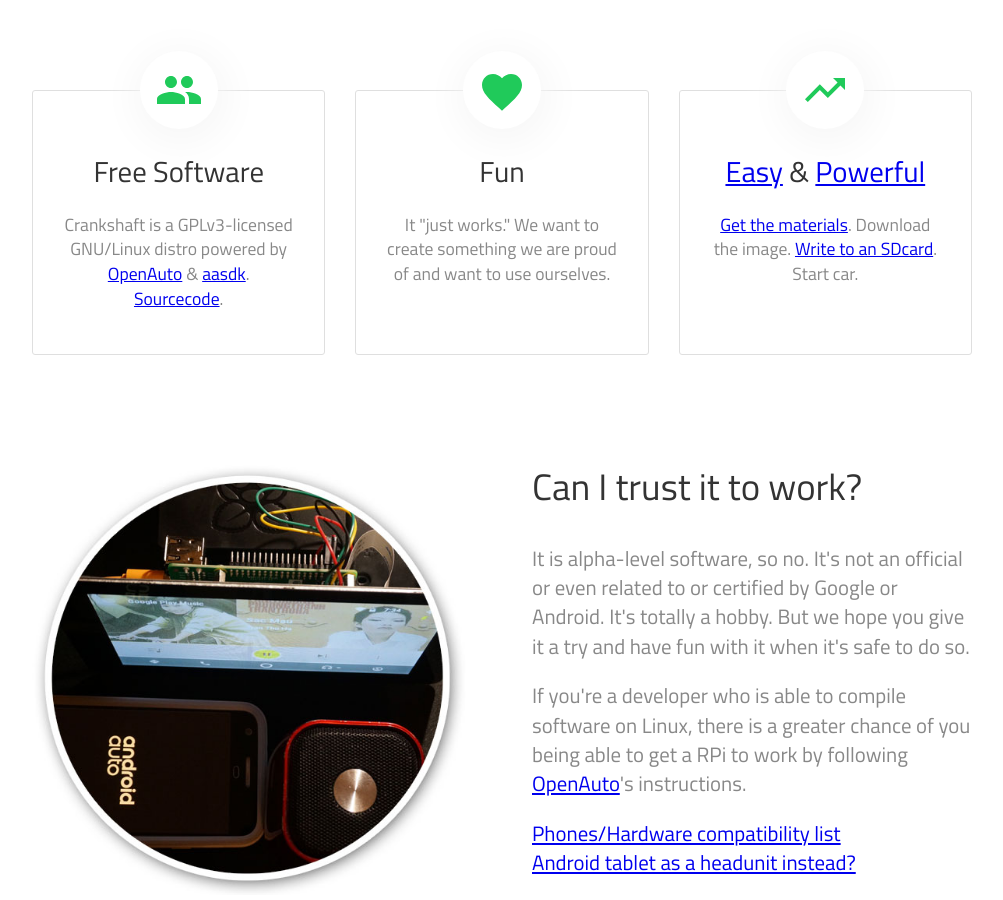
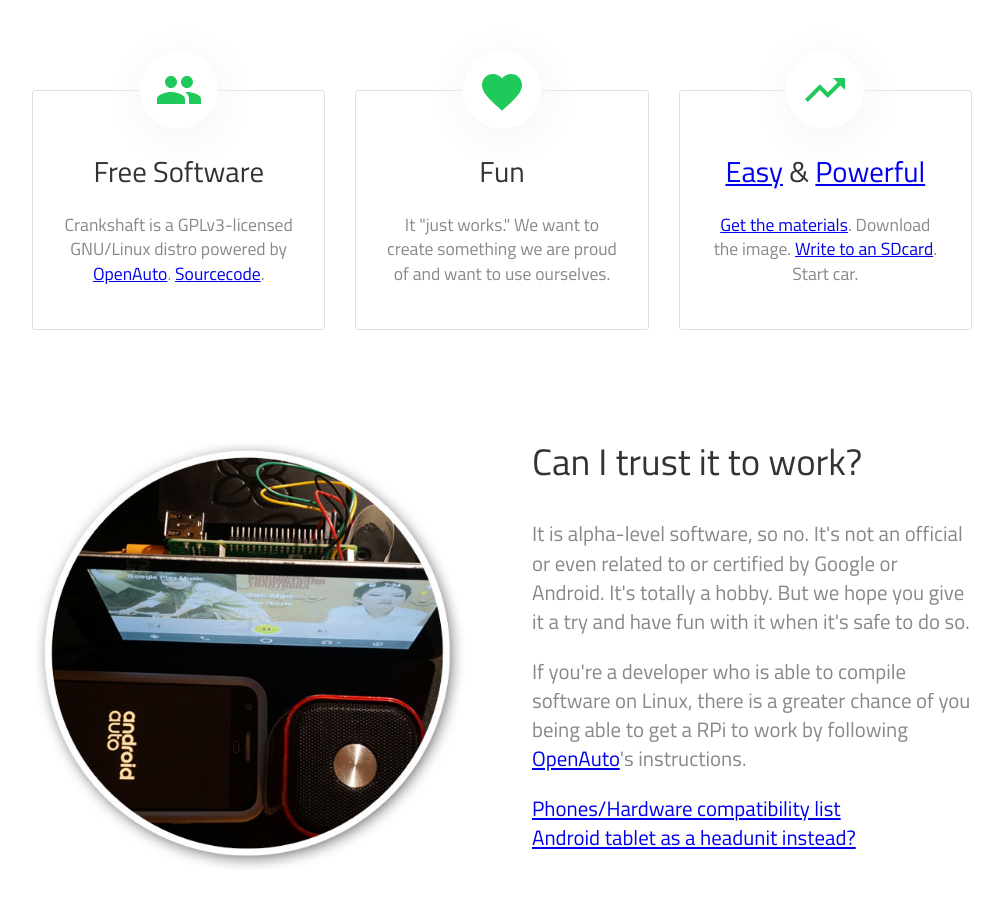
Before and after one commit to opencardev/getcrankshaft.github.io, a Jekyll site: the page built from index.html, in a window 1280 px wide and 900 px high, scrolled down 752 px. Shown: the whole window, without its empty margins (138-1141 px from the left). Built offline with Jekyll 4.4.1, drawn with Linux system fonts in a browser that asks for light colours.

Commit message:
[site] shorter speal

```diff
--- a/index.html
+++ b/index.html
@@ -29,7 +29,7 @@ title: Crankshaft = Raspberry Pi 💖 Android Auto
 		<li>
 			<div class="image">{% include icons/site.html icon="population" %}</div>
 			<h3 class="editable">Free Software</h3>
-			<p class="editable">Crankshaft is a GPLv3-licensed GNU/Linux distro powered by <a href="https://github.com/f1xpl/openauto" target="_blank">OpenAuto</a> &amp; <a href="https://github.com/f1xpl/aasdk" target="_blank">aasdk</a>. <a href="https://github.com/htruong/crankshaft" href="_blank">Sourcecode</a>.</p>
+			<p class="editable">Crankshaft is a GPLv3-licensed GNU/Linux distro powered by <a href="https://github.com/f1xpl/openauto" target="_blank">OpenAuto</a>. <a href="https://github.com/htruong/crankshaft" href="_blank">Sourcecode</a>.</p>
 		</li>
 
 		<li>
```
